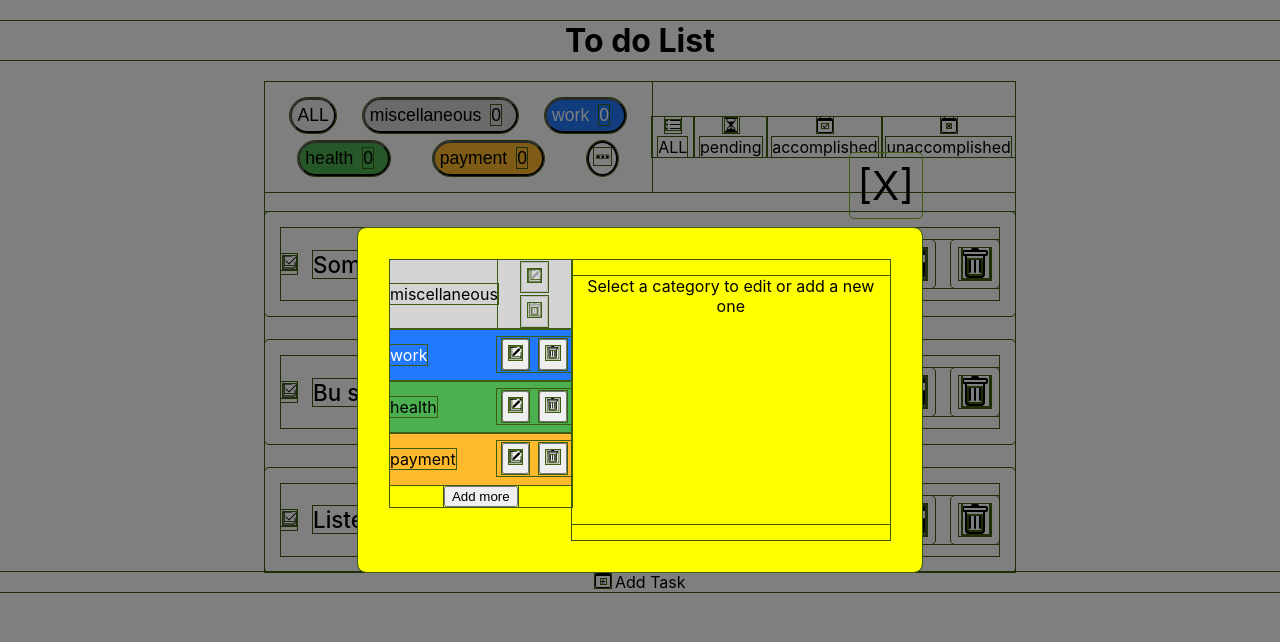
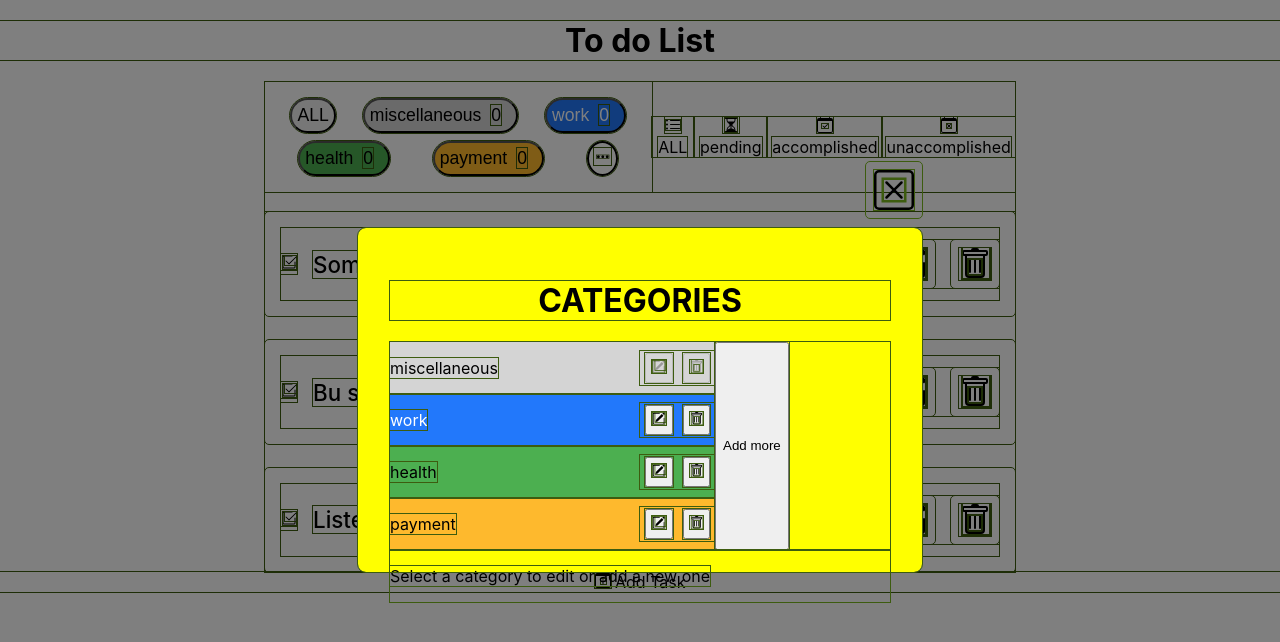
Before and after one commit to neo-the-coder/to-do-app, a React (Create React App) app in the folder to-do-app/: page / in a window 1280 px wide. Both pictures are taken after a click on the button 602 px from the left and 158 px from the top of the page. Shown: the top 642 px of the page. Built offline with nearby package versions, Linux system fonts and the light colour scheme.

Commit message:
use form validation in SettingsCategory, minor input wording and icon change on TaskWindow

```diff
--- a/to-do-app/src/components/SettingsCategories.js
+++ b/to-do-app/src/components/SettingsCategories.js
@@ -1,17 +1,75 @@
 import React, { useState } from 'react'
 import styles from '../styles/SettingsCategories.module.scss';
 import {v4 as uuid} from 'uuid';
+import { useForm } from 'react-hook-form';
 import { useDispatch, useSelector } from 'react-redux'
 import { addCategory, editCategory, deleteCategory } from '../slices/categorySlice';
 import ConfirmationBox from './ConfirmationBox';
 import getTextColor from '../helpers/HexToHSL';
-import { BsPencilSquare, BsTrash } from 'react-icons/bs';
+import { BsPencilSquare, BsTrash, BsXSquare } from 'react-icons/bs';
 
-function Category({ category, handleEdit }) {
+function SettingsCategories({ openSettings, setOpenSettings }) {
+  const categoryList = useSelector((state) => state.category.categoriesList);
+  console.log("CATEGORY OPTIONS RENDERED");
+  const [openOptions, setOpenOptions] = useState(false);
+  const [categoryState, setCategoryState] = useState(null);
+
+  const handleAdd = () => {
+    setCategoryState(null);
+    setOpenOptions(true);
+  }
+  return (
+    openSettings && (
+      <div className={styles.wrapper}>
+        <div className={styles.container}>
+          <div
+            className={styles.closeButton}
+            onClick={() => setOpenSettings(false)}
+            onKeyDown={() => setOpenSettings(false)}
+            tabIndex={0}
+            role="button"
+          >
+            <BsXSquare />
+          </div>
+          <h1>CATEGORIES</h1>
+          <div className={styles.catPanel}>
+            <div className={styles.categoryList}>
+              {categoryList.map((category) => (
+                <CategoryList key={category.id} category={category} setCategoryState={setCategoryState} setOpenOptions={setOpenOptions}/>
+              ))}
+            </div>
+            <button onClick={handleAdd}>Add more</button>
+          </div>
+          <div className={styles.options}>
+            {openOptions ? (
+              <CategoryOptions
+                openOptions={openOptions}
+                setOpenOptions={setOpenOptions}
+                categoryState={categoryState}
+                setCategoryState={setCategoryState}
+              />
+            ) : (
+              <p>Select a category to edit or add a new one</p>
+            )}
+          </div>
+      </div>
+    </div>
+    )
+  );
+}
+
+function CategoryList({ category, setCategoryState, setOpenOptions }) {
+  console.log("CATEGORY RENDERED");
+
   const [openConfirm, setOpenConfirm] = useState(false);
+  //const [openOptions, setOpenOptions] = useState(false);
+
   const dispatch = useDispatch();
-
   const handleConfirmation = () => dispatch(deleteCategory(category.id));
+  const handleUpdate = () => {
+    setOpenOptions(true);
+    setCategoryState(category);
+  };
 
   return (
     <>
@@ -19,17 +77,15 @@ function Category({ category, handleEdit }) {
         className={styles.category}
         style={{ backgroundColor: category.color }}
       >
-        <p style={{color: category.textColor}}>{category.name}</p>
+        <p style={{ color: category.textColor }}>{category.name}</p>
         <div className={styles.button}>
           <button
             disabled={category.name === "miscellaneous"}
             onClick={
-              category.name !== "miscellaneous"
-                ? () => handleEdit(category)
-                : undefined
+              category.name !== "miscellaneous" ? handleUpdate : undefined
             }
           >
-              <BsPencilSquare />
+            <BsPencilSquare />
           </button>
           <button
             disabled={category.name === "miscellaneous"}
@@ -44,96 +100,145 @@ function Category({ category, handleEdit }) {
         </div>
       </div>
       {/* optimize rendering by adding conditional state  */}
-      {openConfirm && <ConfirmationBox handleConfirmation={handleConfirmation} openConfirm={openConfirm} setOpenConfirm={setOpenConfirm} />}
+      {/* {openOptions ? (
+              <CategoryOptions
+                category={category}
+                openOptions={openOptions}
+                setOpenOptions={setOpenOptions}
+              />
+            ) : (
+              <p>Select a category to edit or add a new one</p>
+            )} */}
+      {openConfirm && (
+        <ConfirmationBox
+          handleConfirmation={handleConfirmation}
+          openConfirm={openConfirm}
+          setOpenConfirm={setOpenConfirm}
+        />
+      )}
     </>
   );
 }
 
 
 
-function SettingsCategories({openSettings, setOpenSettings}) {
-  console.log('SETTINGS')
-  const categoryList = useSelector((state) => state.category.categoriesList);
+function CategoryOptions({categoryState, setCategoryState, openOptions, setOpenOptions}) {
+  console.log('SETTINGS RENDERED')
   const dispatch = useDispatch();
 
-  const [openOptions, setOpenOptions] = useState(false);
-  const [catID, setCatID] = useState(null);
-  const [catTitle, setCatTitle] = useState("");
-  const [catColor, setCatColor] = useState("#ffffff");
+  //const [openOptions, setOpenOptions] = useState(false);
 
-  const handleSubmit = (e) => {
-    e.preventDefault();
+  // const [catID, setCatID] = useState(null);
+  // const [catTitle, setCatTitle] = useState("");
+  // const [catColor, setCatColor] = useState("#ffffff");
 
-    if (!catID) {
-      // Validate if name is not empty
-      const newCategory = {
-        id: uuid(),
-        name: catTitle,
-        color: catColor,
-        textColor: getTextColor(catColor),
-        count: 0,
-      };
-      dispatch(addCategory(newCategory));
-    } else {
-      const editedCategory = {
-        id: catID,
-        name: catTitle,
-        color: catColor,
-        textColor: getTextColor(catColor),
-      };
-      dispatch(editCategory(editedCategory));
-    }
+  // const [type, setType] = useState('Add');
+
+  const {
+    register,
+    handleSubmit,
+    formState: { errors },
+    reset,
+  } = useForm({
+    mode: "onSubmit",
+  });
+
+
+  const handleCancel = () => {
+    setOpenOptions(false);
+    setCategoryState(null);
+    reset();
+    // setCatID(null);
+    // setCatTitle("");
+    // setCatColor("#ffffff");
+  };
+
+  const onSubmit = (data) => {
+    //e.preventDefault();
+    console.log('data added', data)
+    // if (!catID) {
+    //   // Validate if name is not empty
+    //   const newCategory = {
+    //     id: uuid(),
+    //     name: catTitle,
+    //     color: catColor,
+    //     textColor: getTextColor(catColor),
+    //     count: 0,
+    //   };
+    //   dispatch(addCategory(newCategory));
+    // } else {
+    //   const editedCategory = {
+    //     id: catID,
+    //     name: catTitle,
+    //     color: catColor,
+    //     textColor: getTextColor(catColor),
+    //   };
+    //   dispatch(editCategory(editedCategory));
+    // }
+
     // Setting default values after save
     handleCancel();
   };
 
-  const handleCancel = () => {
-    setOpenOptions(false);
-    setCatID(null);
-    setCatTitle("");
-    setCatColor("#ffffff");
-  };
 
-  const handleEdit = (category) => {
-    setOpenOptions(true);
-    setCatTitle(category.name);
-    setCatColor(category.color);
-    setCatID(category.id);
-  };
+  // const handleUpdate = (category) => {
+  //   // setType('Update')
+  //   setOpenOptions(true);
+  //   // setCatID(category.id);
+  //   // setCatTitle(category.name);
+  //   // setCatColor(category.color);
+  // };
 
   // const handleDelete = () => {
   //   //dispatch(deleteCategory(id))
 
   // }
 
-  const handleAdd = () => setOpenOptions(true);
+  // const handleAdd = () => {
+  //   setType('Add');
+  //   setOpenOptions(true);
+  // }
 
   return (
-    openSettings && (
-      <div className={styles.wrapper}>
-        <div className={styles.container}>
-          <div
-            className={styles.closeButton}
-            onClick={() => setOpenSettings(false)}
-            onKeyDown={() => setOpenSettings(false)}
-            tabIndex={0}
-            role="button"
-          >
-            [X]{/* <MdOutlineClose /> */}
+    openOptions && (
+      <form className={styles.form} onSubmit={handleSubmit(onSubmit)}>
+        <fieldset>
+          <legend>{categoryState ? 'Update' : 'Add'} category {categoryState?.name}</legend>
+          <label htmlFor="title">
+            Title
+            <input
+              type="text"
+              id="title"
+              autoFocus
+              placeholder="Add your category..."
+              defaultValue={categoryState ? categoryState.name : ''}
+              // value={catTitle}
+              // onChange={(e) => setCatTitle(e.target.value)}
+              {...register("title", {
+                required: "Category title cannot be empty.",
+              })}
+            />
+          </label>
+          {<p className={styles.error}>{errors.title?.message}</p>}
+          <label htmlFor="color">
+            Color
+            <input
+              type="color"
+              id="color"
+              defaultValue={categoryState ? categoryState.color : '#ffffff'}
+              // value={catColor}
+              // onChange={(e) => setCatColor(e.target.value)}
+              {...register("color", { required: true })}
+            />
+          </label>
+          <div className={styles.buttonContainer}>
+            <button type="submit">Save</button>
+            <button onClick={handleCancel}>Cancel</button>
           </div>
-          <div className={styles.list}>
-            {categoryList.map((category) => (
-              <Category
-                key={category.id}
-                category={category}
-                handleEdit={handleEdit}
-              />
-            ))}
-            <button onClick={handleAdd}>Add more</button>
-          </div>
-          <div className={styles.options}>
-            {openOptions ? (
-              <form className={styles.form} onSubmit={handleSubmit}>
+        </fieldset>
+      </form>
+
+      /* <form className={styles.form} onSubmit={handleSubmit}>
                 <label htmlFor="title">
                   Title
                   <input
@@ -157,15 +262,13 @@ function SettingsCategories({openSettings, setOpenSettings}) {
                   <button type="submit">Save</button>
                   <button onClick={handleCancel}>Cancel</button>
                 </div>
-              </form>
-            ) : (
-              <p>Select a category to edit or add a new one</p>
-            )}
-          </div>
-        </div>
-      </div>
+              </form> */
     )
   );
 }
 
+
+
+
+
 export default SettingsCategories
--- a/to-do-app/src/components/TaskWindow.js
+++ b/to-do-app/src/components/TaskWindow.js
@@ -1,7 +1,6 @@
 import React, { useState } from "react";
 import { v4 as uuid } from "uuid";
 import { useForm } from 'react-hook-form';
-import { MdOutlineClose } from "react-icons/md";
 //import toast from 'react-hot-toast';
 import styles from "../styles/TaskWindow.module.scss";
 import { addMinutes } from "date-fns";
@@ -9,6 +8,7 @@ import { useDispatch, useSelector } from "react-redux";
 import { addTodo, updateTodo } from "../slices/todoSlice";
 import { addCount, subtractCount } from "../slices/categorySlice";
 import { dtToSlicedISO, dtTZFixed } from "../helpers/DateTimeValue";
+import { BsXSquare } from "react-icons/bs";
 
 function TaskWindow({ type, todo, taskWindowOpen, setTaskWindowOpen }) {
   console.log('TASK rendered')
@@ -112,7 +112,7 @@ function TaskWindow({ type, todo, taskWindowOpen, setTaskWindowOpen }) {
             tabIndex={0}
             role="button"
           >
-            <MdOutlineClose />
+            <BsXSquare />
           </div>
 
           <form className={styles.form} onSubmit={handleSubmit(onSubmit)}>
@@ -127,9 +127,9 @@ function TaskWindow({ type, todo, taskWindowOpen, setTaskWindowOpen }) {
                 id="task"
                 autoFocus
                 defaultValue={todo ? todo.task : ""}
-                placeholder="Task"
+                placeholder="What do you want to accomplish?"
                 {...register("task", {
-                  required: "Task name cannot be empty.",
+                  required: "Task description cannot be empty.",
                 })}
               />
             </label>
--- a/to-do-app/src/styles/SettingsCategories.module.scss
+++ b/to-do-app/src/styles/SettingsCategories.module.scss
@@ -17,9 +17,9 @@
 	width: 90%;
     height: 35%;
 	margin: 0 auto;
-	display: flex;
-	justify-content: center;
-	align-items: flex-start;
+	// display: flex;
+	// justify-content: center;
+	// align-items: flex-start;
 	padding: 2rem;
 	border-radius: 8px;
 	position: relative;
@@ -45,10 +45,14 @@
 		color: white;
 	}
 }
-.list {
-    button {
-        //margin-top: auto !important;
-    }
+.catPanel {
+	display: flex;
+}
+
+.categoryList {
+    //display: flex;
+	width: 65%;
+
 }
 
 .category {
```
